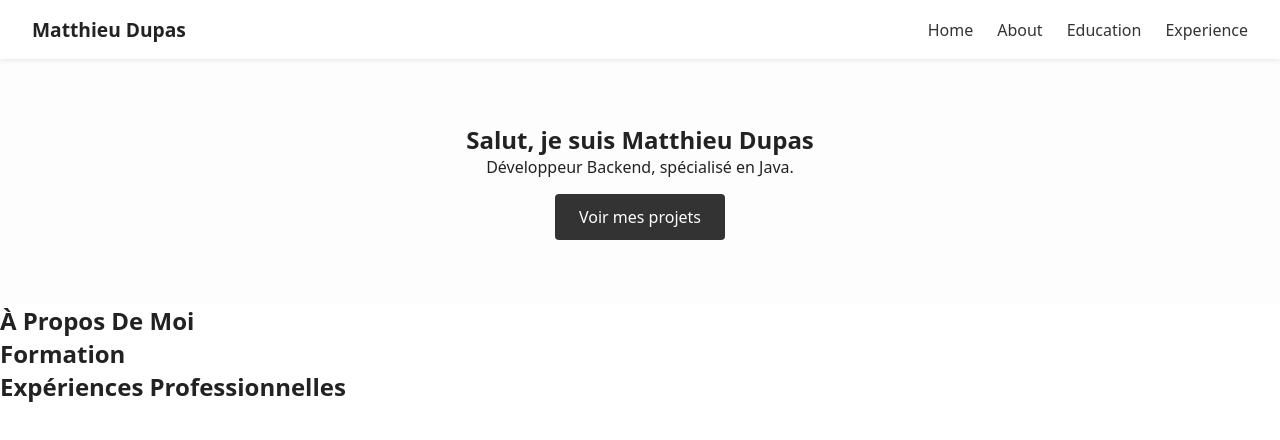
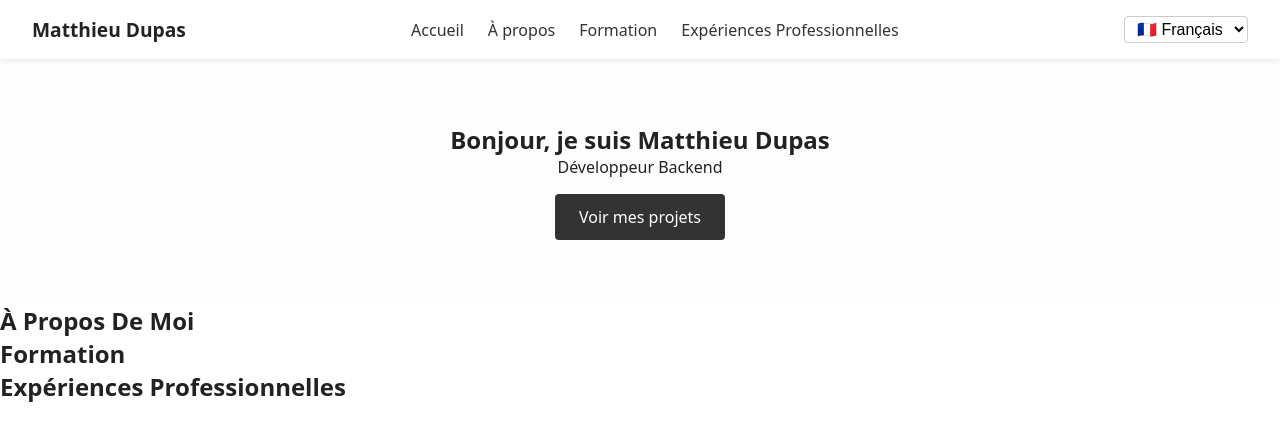
Before and after one commit to matthieudupas/portfolio, a React (Vite) app: page / in a window 1280 px wide. Shown: the top 440 px of the page. Built offline with nearby package versions, Linux system fonts and the light colour scheme.

Commit message:
feat: add internationalization support with language switcher

```diff
--- a/package.json
+++ b/package.json
@@ -10,8 +10,10 @@
     "preview": "vite preview"
   },
   "dependencies": {
+    "i18next": "^25.2.1",
     "react": "^19.1.0",
-    "react-dom": "^19.1.0"
+    "react-dom": "^19.1.0",
+    "react-i18next": "^15.5.3"
   },
   "devDependencies": {
     "@eslint/js": "^9.29.0",
--- a/src/App.tsx
+++ b/src/App.tsx
@@ -3,16 +3,20 @@ import About from "./sections/about/About.tsx";
 import Education from "./sections/education/Education.tsx";
 import Experience from "./sections/experience/Experience.tsx";
 import Navbar from "./components/navbar/Navbar.tsx";
+import {I18nextProvider} from "react-i18next";
+import i18n from "./i18n.ts";
 
 function App() {
 
   return (
     <>
-        <Navbar />
-        <Hero/>
-        <About/>
-        <Education/>
-        <Experience/>
+        <I18nextProvider i18n={i18n}>
+            <Navbar />
+            <Hero/>
+            <About/>
+            <Education/>
+            <Experience/>
+        </I18nextProvider>
     </>
   )
 }
--- /dev/null
+++ b/src/components/languageSwitcher/LanguageSwitcher.module.css
@@ -0,0 +1,8 @@
+.select {
+    font-size: 1rem;
+    padding: 0.2rem 0.5rem;
+    border-radius: 4px;
+    border: 1px solid #ccc;
+    cursor: pointer;
+    background-color: white;
+}
--- /dev/null
+++ b/src/components/languageSwitcher/LanguageSwitcher.tsx
@@ -0,0 +1,30 @@
+import { useTranslation } from 'react-i18next';
+import styles from './LanguageSwitcher.module.css';
+
+const languages = [
+    { code: 'en', label: 'English', flag: '🇬🇧' },
+    { code: 'fr', label: 'Français', flag: '🇫🇷' },
+];
+
+export default function LanguageSwitcher() {
+    const { i18n } = useTranslation();
+
+    const handleChange = (e: React.ChangeEvent<HTMLSelectElement>) => {
+        i18n.changeLanguage(e.target.value);
+    };
+
+    return (
+        <select
+            value={i18n.language}
+            onChange={handleChange}
+            className={styles.select}
+            aria-label="Select language"
+        >
+            {languages.map(({ code, label, flag }) => (
+                <option key={code} value={code}>
+                    {flag} {label}
+                </option>
+            ))}
+        </select>
+    );
+}
--- a/src/components/navbar/Navbar.tsx
+++ b/src/components/navbar/Navbar.tsx
@@ -1,15 +1,20 @@
 import styles from './Navbar.module.css';
+import {useTranslation} from "react-i18next";
+import LanguageSwitcher from "../languageSwitcher/LanguageSwitcher.tsx";
 
 export default function Navbar() {
+    const { t } = useTranslation();
+
     return (
         <nav className={styles.navbar}>
             <div className={styles.logo}>Matthieu Dupas</div>
             <ul className={styles.navLinks}>
-                <li><a href="#hero">Home</a></li>
-                <li><a href="#about">About</a></li>
-                <li><a href="#education">Education</a></li>
-                <li><a href="#experience">Experience</a></li>
+                <li><a href="#hero">{t('navbar.home')}</a></li>
+                <li><a href="#about">{t('navbar.about')}</a></li>
+                <li><a href="#education">{t('navbar.education')}</a></li>
+                <li><a href="#experience">{t('navbar.experience')}</a></li>
             </ul>
+            <LanguageSwitcher />
         </nav>
     );
 }
--- /dev/null
+++ b/src/i18n.ts
@@ -0,0 +1,19 @@
+import i18n from 'i18next';
+import { initReactI18next } from 'react-i18next';
+
+import en from './locales/en.json';
+import fr from './locales/fr.json';
+
+i18n.use(initReactI18next).init({
+    lng: 'fr',
+    fallbackLng: 'fr',
+    resources: {
+        en: { translation: en },
+        fr: { translation: fr },
+    },
+    interpolation: {
+        escapeValue: false,
+    },
+});
+
+export default i18n;
--- /dev/null
+++ b/src/locales/en.json
@@ -0,0 +1,14 @@
+{
+  "navbar": {
+    "home": "Home",
+    "about": "About",
+    "education": "Education",
+    "experience": "Experience",
+    "projects": "Projects",
+    "contact": "Contact"
+  },
+  "hero": {
+    "greeting": "Hello, I'm Matthieu",
+    "subtitle": "Backend Developer"
+  }
+}
--- /dev/null
+++ b/src/locales/fr.json
@@ -0,0 +1,14 @@
+{
+  "navbar": {
+    "home": "Accueil",
+    "about": "À propos",
+    "education": "Formation",
+    "experience": "Expériences Professionnelles",
+    "projects": "Projets",
+    "contact": "Contact"
+  },
+  "hero": {
+    "greeting": "Bonjour, je suis Matthieu Dupas",
+    "subtitle": "Développeur Backend"
+  }
+}
--- a/src/sections/hero/Hero.tsx
+++ b/src/sections/hero/Hero.tsx
@@ -1,10 +1,13 @@
 import styles from './Hero.module.css';
+import {useTranslation} from "react-i18next";
 
 export default function Hero() {
+    const { t } = useTranslation();
+
     return (
         <section id="hero" className={styles.hero}>
-            <h1>Salut, je suis Matthieu Dupas</h1>
-            <p>Développeur Backend, spécialisé en Java.</p>
+            <h1>{t('hero.greeting')}</h1>
+            <p>{t('hero.subtitle')}</p>
             <a href="#projects" className={styles.cta}>Voir mes projets</a>
         </section>
     );
```
Also changed, not shown: 1 other file (tests, documents, lock files or other folders).
